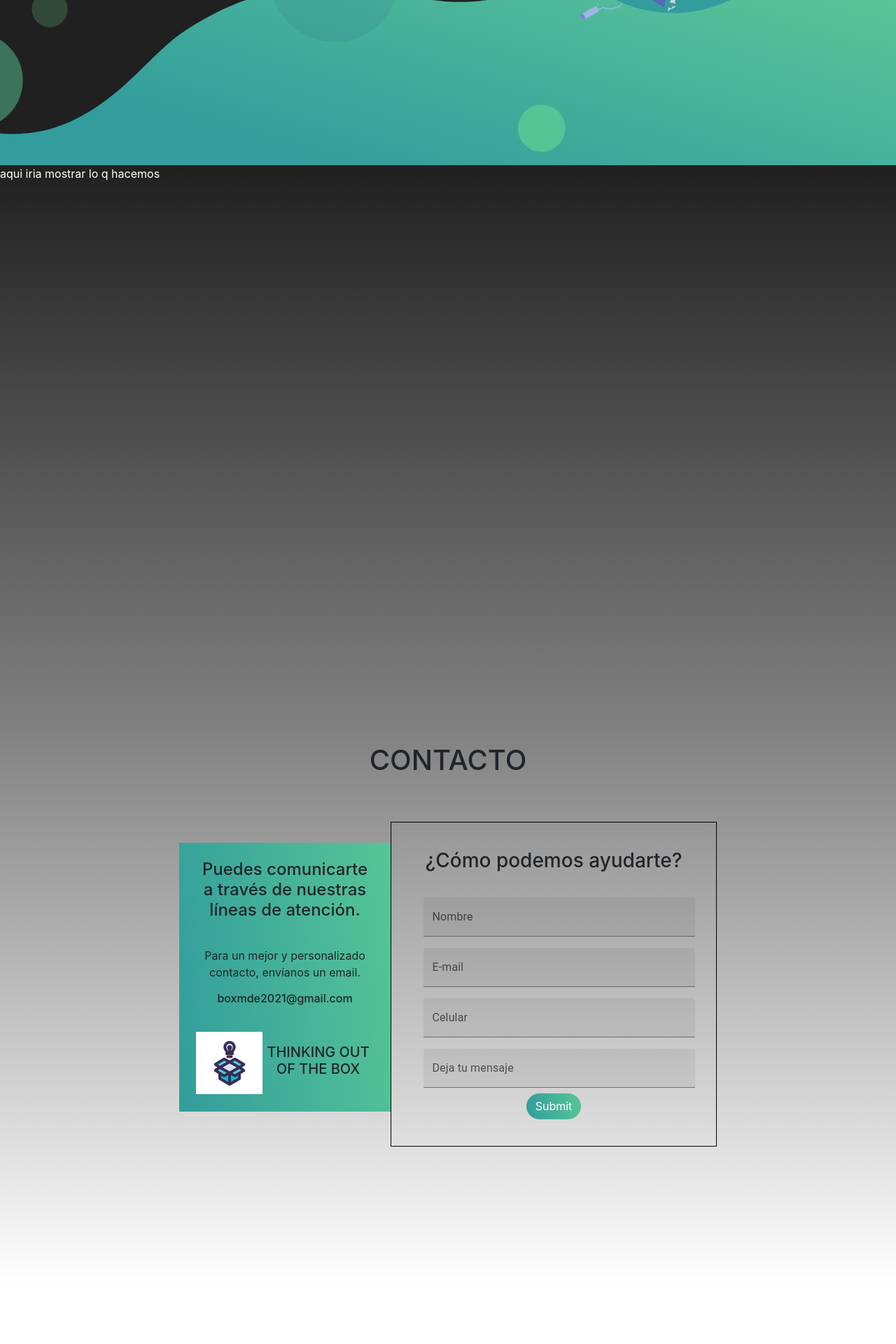
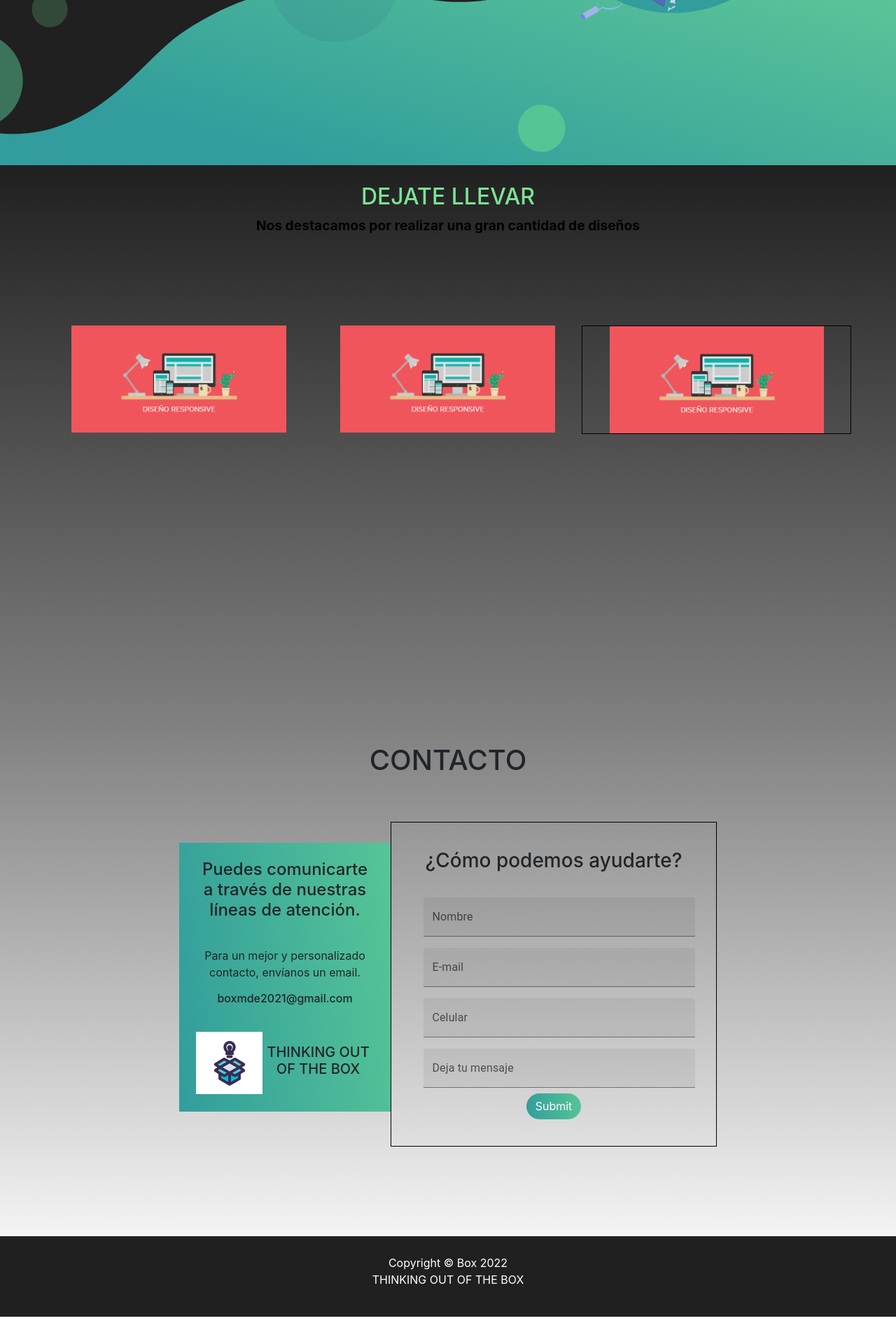
Before and after one commit to Box-MDE/portfolio, a React (Create React App) app: page / in a window 1280 px wide. Shown: the part 564-2484 px from the top of the page at 70% size. After the commit the page ends 2445 px from the top, so only its background shows below. Built offline with nearby package versions, Linux system fonts and the light colour scheme.

Commit message:
ingresando otra seccion y rwd

```diff
--- a/src/App.css
+++ b/src/App.css
@@ -1,6 +1,7 @@
 body{
   width: 100%;
   margin: 0;
+  position: relative;
 }
 
 .header .navbar {
@@ -152,7 +153,53 @@ body{
 }
 
 .footer{
-  margin-top: 100%;
+  margin-top: 10%;
+  bottom: 0;
+}
+
+.content{
+  display: flex;
+  justify-content: space-between;
+  width: 90%;
+  margin-left: 5%;
+  margin-top: 10%;
+}
+
+.info-1{
+  text-align: center;
+  width: 80%;
+}
+
+.info-2{
+  width: 80%;
+  text-align: center;
+}
+
+.info-3{
+  width: 80%;
+  text-align: center;
+  border: 1px black solid;
+  padding-left: 0;
+}
+
+.info-title{
+  color: #7BE495;
+}
+
+.span-info{
+  color: black;
+  font-size: larger;
+  font-weight: bolder;
+}
+
+.img-info{
+  margin: 0;
+  width: 80%;
+  height: 100%;
+}
+
+.rel{
+  width: 100%;
 }
 
 @media screen and (max-width:780px) {
@@ -218,4 +265,22 @@ body{
     padding-bottom: 5%;
   }
 
+  .content{
+    display: block;
+    width: 70%;
+    margin-left: 15%;
+  }
+
+  .info-1{
+    margin-top: 5%;
+  }
+
+  .info-2{
+    margin-top: 10%;
+  }
+
+  .info-3{
+    margin-top: 10%;
+  }
+
 }
--- a/src/App.js
+++ b/src/App.js
@@ -5,6 +5,8 @@ import { Element, Link } from 'react-scroll'
 import Footer from './components/Footer'
 import Box from '@mui/material/Box'
 import TextField from '@mui/material/TextField'
+import rwd from './img/rwd.png'
+//import elegant from './img/elegant.jpg'
 
 function App() {
 
@@ -51,7 +53,27 @@ function App() {
       </section>
 
       <section className='section__background2'>
-        aqui iria mostrar lo q hacemos
+        <div className='title'>
+          <h2 className='info-title'>DEJATE LLEVAR</h2>
+          <span className='span-info'>Nos destacamos por realizar una gran cantidad de diseños </span>
+        </div>
+        <div className='content'>
+          <div className='info-1'>
+            <div className='rel'>
+              <img className='img-info'src={rwd} alt='responsive design' />
+            </div>
+          </div>
+          <div className='info-2'>
+            <div className='rel'>
+              <img className='img-info'src={rwd} alt='responsive design' />
+            </div>
+          </div>
+          <div className='info-3'>
+            <div className='rel'>
+              <img className='img-info'src={rwd} alt='responsive design' />
+            </div>
+          </div>
+        </div>
       </section>
 
       <Element name="contacto">
@@ -136,12 +158,13 @@ function App() {
             </div>
 
           </div>
+          <div className='footer'>
+            <Footer />
+          </div>
         </section>
       </Element>
 
-      <div className='footer'>
-        <Footer />
-      </div>
+
 
     </>
   );
--- a/src/components/Footer.js
+++ b/src/components/Footer.js
@@ -4,7 +4,8 @@ import '../styles/footer.css'
 const Footer = () => {
     return (
         <footer>
-            Este es el footer
+            Copyright © Box 2022
+            <p><span>THINKING OUT OF THE BOX</span></p>
         </footer>
     )
 }
--- a/src/styles/footer.css
+++ b/src/styles/footer.css
@@ -2,7 +2,7 @@ footer{
     width: 100%;
     background-color: #202020;
     color: white;
-    position: absolute;
-    padding-bottom: 5%;
-    padding-top: 5%;
+    padding-bottom: 2%;
+    padding-top: 2%;
+    text-align: center;
 }
```
Also changed, not shown: src/img/elegant.jpg (added), src/img/rwd.png (added).
